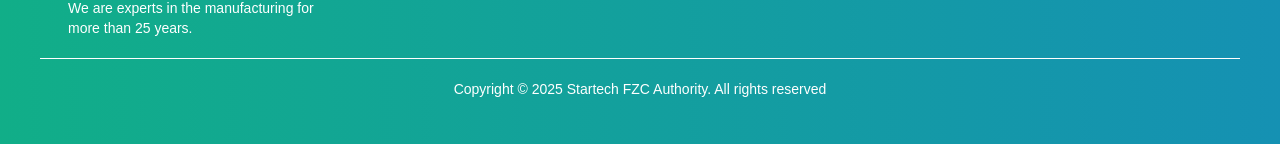
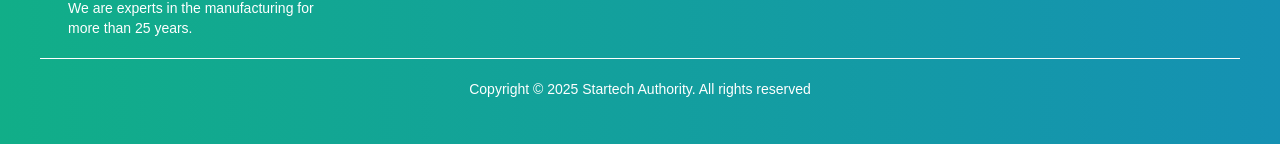
Before and after one commit to GhazanfarGw/Star-Tech, a React (Create React App) app: page / in a window 1280 px wide. Shown: the part 4726-4870 px from the top of the page. Built offline with nearby package versions, Linux system fonts and the light colour scheme.

Commit message:
Update Footer.jsx

```diff
--- a/src/Home/Footer.jsx
+++ b/src/Home/Footer.jsx
@@ -96,7 +96,7 @@ const Footer = () => {
                 </div>
                 <div className='justify-center mx-auto md:text-center pt-3 px-5 border-t border-[#ffffff]'>
                     <p className='md:text-sm text-xs text-[#FFF] md:py-2 pt-5 py-3'>
-                    Copyright &copy; 2025 Startech FZC Authority. All rights reserved
+                    Copyright &copy; 2025 Startech Authority. All rights reserved
                     </p>
                 </div>
             </div>
```
